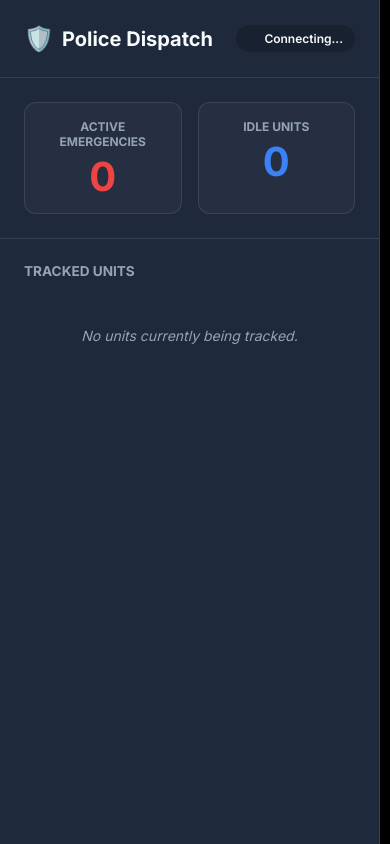
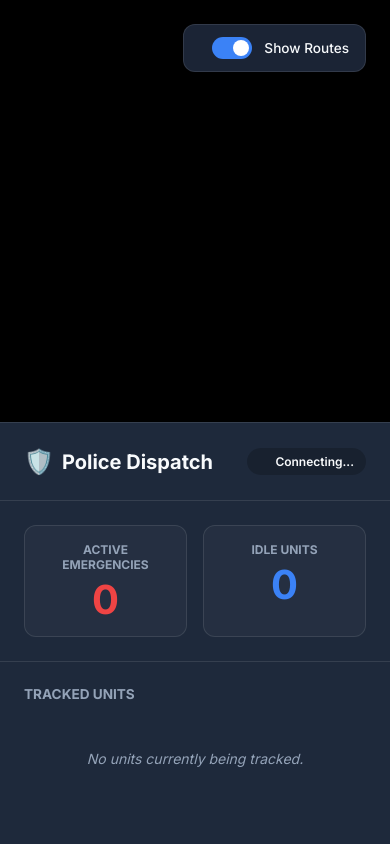
Before and after one commit to Pranav24092006/UDGAMA1.0, a plain HTML site: page police-dashboard/index.html in a window 390 px wide. Drawn offline with nearby package versions, Linux system fonts and the light colour scheme.

Commit message:
Add mobile responsive media queries

```diff
--- a/ambulance-interface/styles.css
+++ b/ambulance-interface/styles.css
@@ -314,3 +314,21 @@ input:focus {
     70%  { box-shadow: 0 0 0 14px rgba(239,68,68,0); }
     100% { box-shadow: 0 0 0 0 rgba(239,68,68,0); }
 }
+
+/* Mobile Responsiveness */
+@media (max-width: 768px) {
+    .layout-container {
+        flex-direction: column-reverse;
+    }
+    .sidebar {
+        width: 100%;
+        height: 50vh;
+        border-right: none;
+        border-top: 1px solid #e2e8f0;
+    }
+    .map-wrapper {
+        width: 100%;
+        height: 50vh;
+        min-height: 50vh;
+    }
+}
--- a/police-dashboard/styles.css
+++ b/police-dashboard/styles.css
@@ -372,3 +372,27 @@ input:checked + .slider:before {
     70%  { box-shadow: 0 0 0 14px rgba(59,130,246,0); }
     100% { box-shadow: 0 0 0 0 rgba(59,130,246,0); }
 }
+
+/* Mobile Responsiveness */
+@media (max-width: 768px) {
+    .layout-container {
+        flex-direction: column-reverse;
+    }
+    .sidebar {
+        width: 100%;
+        height: 50vh;
+        border-right: none;
+        border-top: 1px solid var(--border-color);
+    }
+    .map-wrapper {
+        width: 100%;
+        height: 50vh;
+        min-height: 50vh;
+    }
+    .stats-panel {
+        flex-wrap: wrap;
+    }
+    .stat-card {
+        flex: 1 1 40%;
+    }
+}
```
